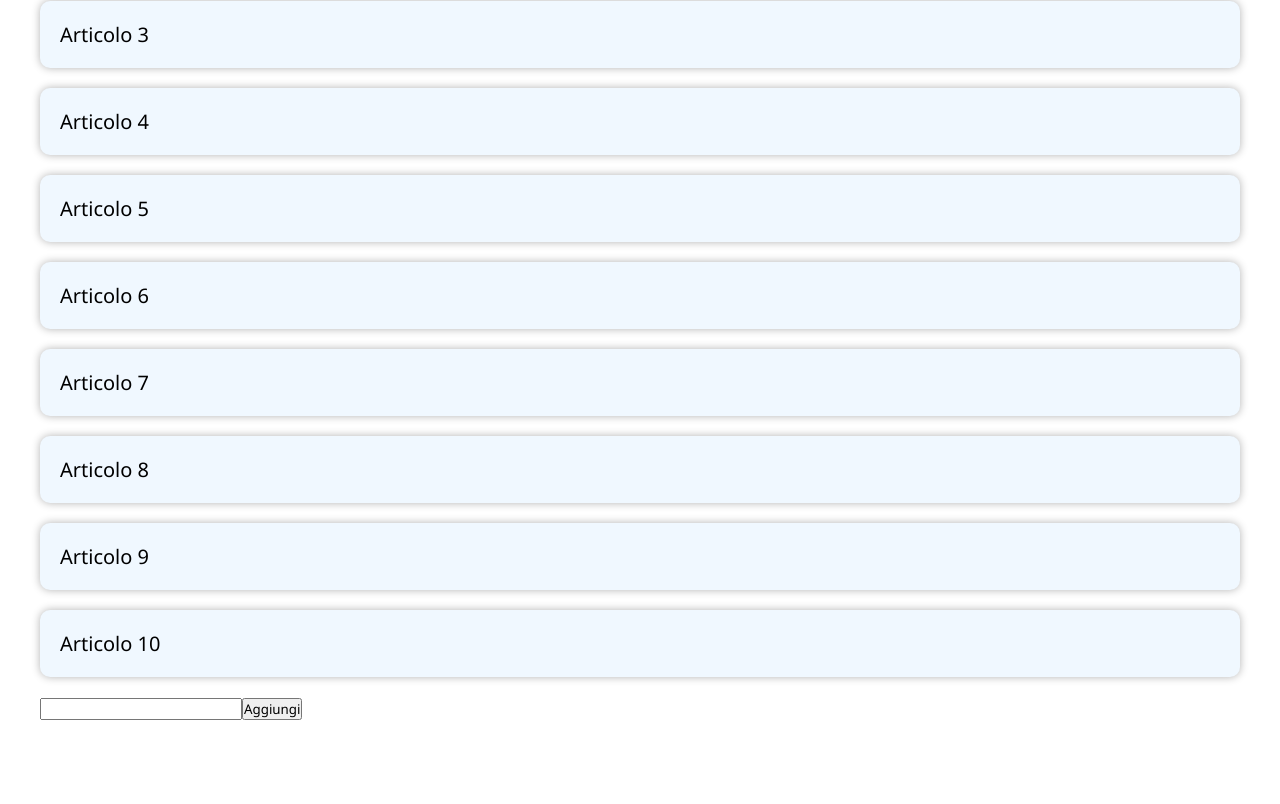
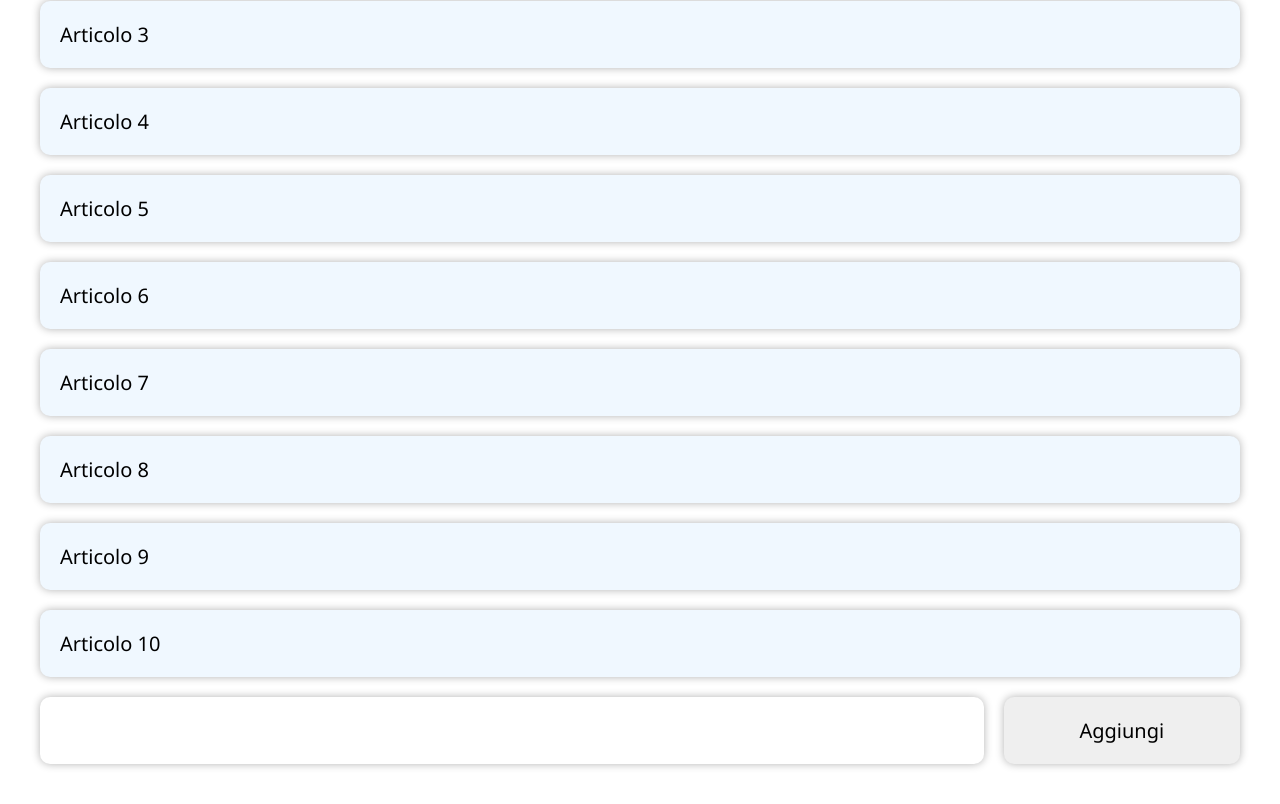
Before and after one commit to HaojieZhang123/react-form, a React (Vite) app: page / in a window 1280 px wide. Shown: the part 308-1112 px from the top of the page. Before the commit the page ends 1068 px from the top, so only its background shows below. Built offline with nearby package versions, Linux system fonts and the light colour scheme.

Commit message:
[UPD] form stylized

```diff
--- a/src/index.css
+++ b/src/index.css
@@ -30,3 +30,29 @@ li {
   border-radius: 10px;
   box-shadow: 0 0 8px rgba(0, 0, 0, 0.3);
 }
+
+/* form and inputs */
+form {
+  width: 100%;
+  display: flex;
+  justify-content: center;
+}
+
+input {
+  width: 80%;
+  font-size: 20px;
+  padding: 20px;
+  border: none;
+  border-radius: 10px;
+  box-shadow: 0 0 8px rgba(0, 0, 0, 0.3);
+  margin-right: 20px;
+}
+
+button {
+  width: 20%;
+  font-size: 20px;
+  padding: 20px;
+  border: none;
+  border-radius: 10px;
+  box-shadow: 0 0 8px rgba(0, 0, 0, 0.3);
+}
```
